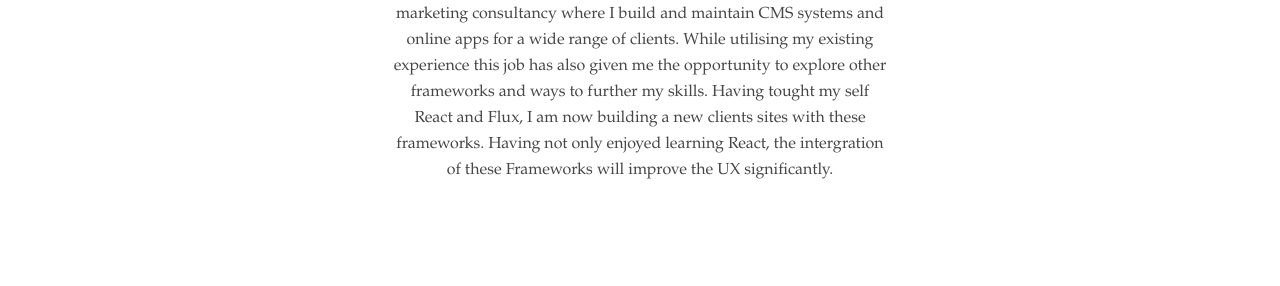
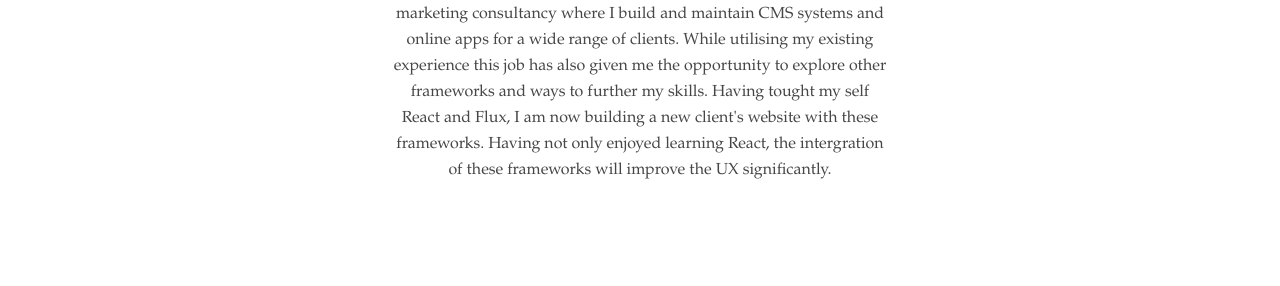
Before and after one commit to alex-windett/alex-windett.github.io, a Jekyll site: the page built from index.html, in a window 1280 px wide. Shown: the part 770-1056 px from the top of the page. Built offline with Jekyll 4.4.1, drawn with Linux system fonts in a browser that asks for light colours; some of the changed text lies outside the part shown.

Commit message:
punctuation

```diff
--- a/index.html
+++ b/index.html
@@ -5,7 +5,7 @@
 
 <section class="background--light intro padder center">
 	<h3>About Me</h3>
-	<p class="center">Having completed General Assembly&rsquo;s Immersive Course in 2014, I now work for Big Fish Design Ltd. &ndash; a design, branding and marketing consultancy where I build and maintain CMS systems and online apps for a wide range of clients. While utilising my existing experience this job has also given me the opportunity to explore other frameworks and ways to further my skills. Having tought my self React and Flux, I am now building a new clients sites with these frameworks. Having not only enjoyed learning React, the intergration of these Frameworks will improve the UX significantly.</p>
+	<p class="center">Having completed General Assembly&rsquo;s Immersive Course in 2014, I now work for Big Fish Design Ltd. &ndash; a design, branding and marketing consultancy where I build and maintain CMS systems and online apps for a wide range of clients. While utilising my existing experience this job has also given me the opportunity to explore other frameworks and ways to further my skills. Having tought my self React and Flux, I am now building a new client's website with these frameworks. Having not only enjoyed learning React, the intergration of these frameworks will improve the UX significantly.</p>
 </section>
 
 
```
